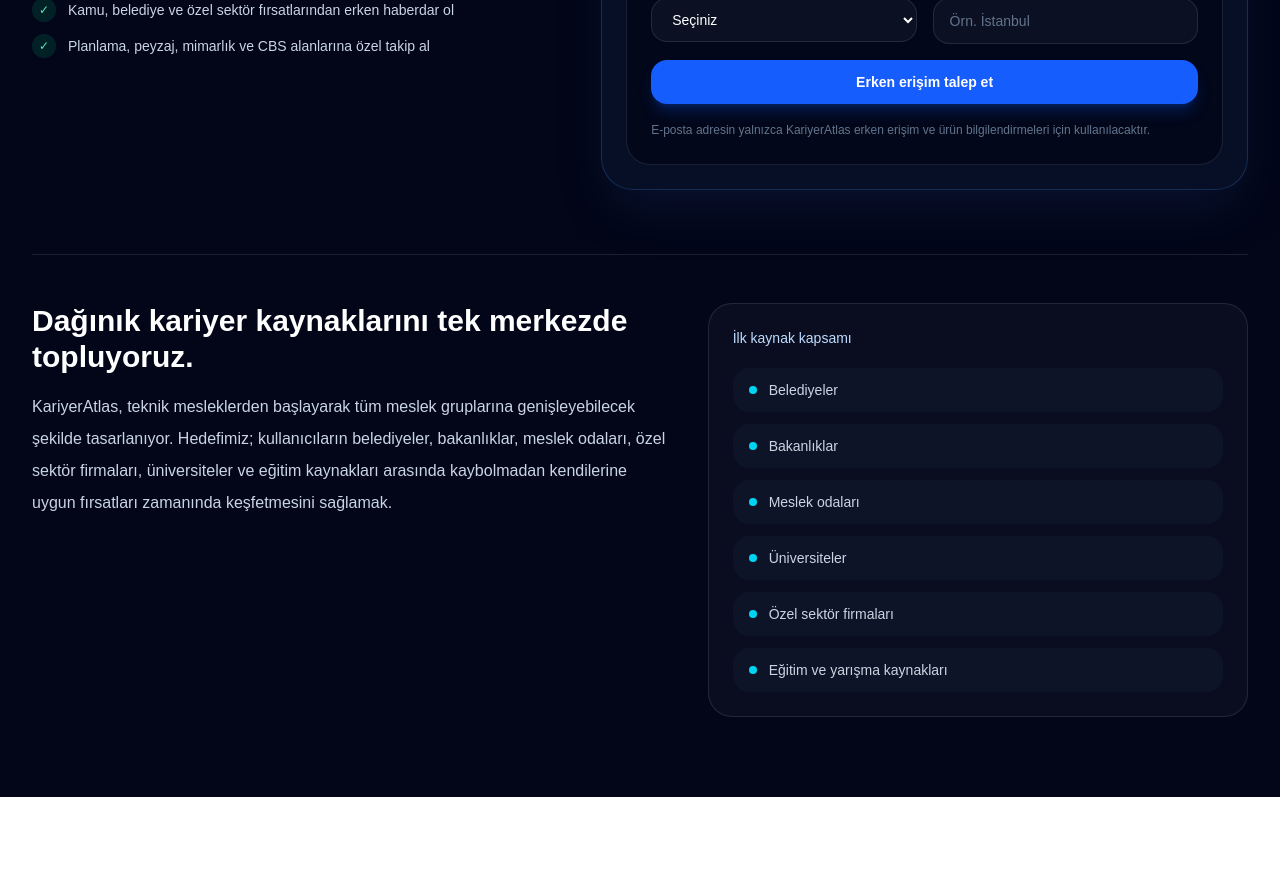
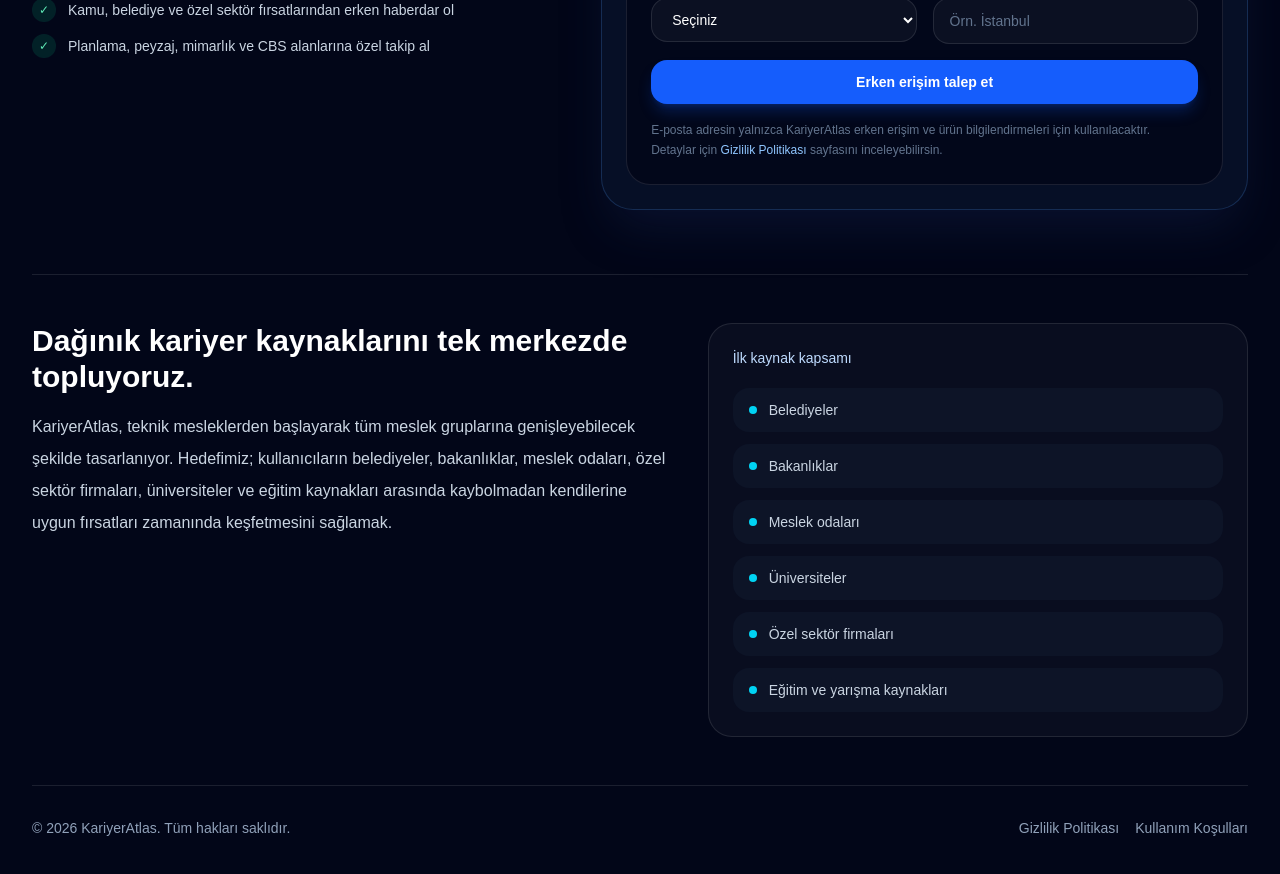
Before and after one commit to vatanseverbrke/kariyeratlas, a Next.js app in the folder apps/web/: page / in a window 1280 px wide. Shown: the part 1760-2634 px from the top of the page. Before the commit the page ends 2557 px from the top, so only its background shows below. Built offline with nearby package versions, Linux system fonts and the light colour scheme.

Commit message:
Add legal links to homepage

```diff
--- a/apps/web/src/app/page.tsx
+++ b/apps/web/src/app/page.tsx
@@ -328,7 +328,14 @@
 
                 <p className="text-xs leading-5 text-slate-500">
                   E-posta adresin yalnızca KariyerAtlas erken erişim ve ürün
-                  bilgilendirmeleri için kullanılacaktır.
+                  bilgilendirmeleri için kullanılacaktır. Detaylar için{" "}
+                  <a
+                    href="/gizlilik-politikasi"
+                    className="text-blue-300 hover:text-blue-200"
+                  >
+                    Gizlilik Politikası
+                  </a>{" "}
+                  sayfasını inceleyebilirsin.
                 </p>
               </form>
             </div>
@@ -370,6 +377,27 @@
             </div>
           </div>
         </section>
+
+        <footer className="border-t border-white/10 py-8">
+          <div className="flex flex-col gap-4 text-sm text-slate-400 md:flex-row md:items-center md:justify-between">
+            <p>© 2026 KariyerAtlas. Tüm hakları saklıdır.</p>
+
+            <div className="flex flex-wrap gap-4">
+              <a
+                href="/gizlilik-politikasi"
+                className="transition hover:text-white"
+              >
+                Gizlilik Politikası
+              </a>
+              <a
+                href="/kullanim-kosullari"
+                className="transition hover:text-white"
+              >
+                Kullanım Koşulları
+              </a>
+            </div>
+          </div>
+        </footer>
       </section>
     </main>
   );
```
